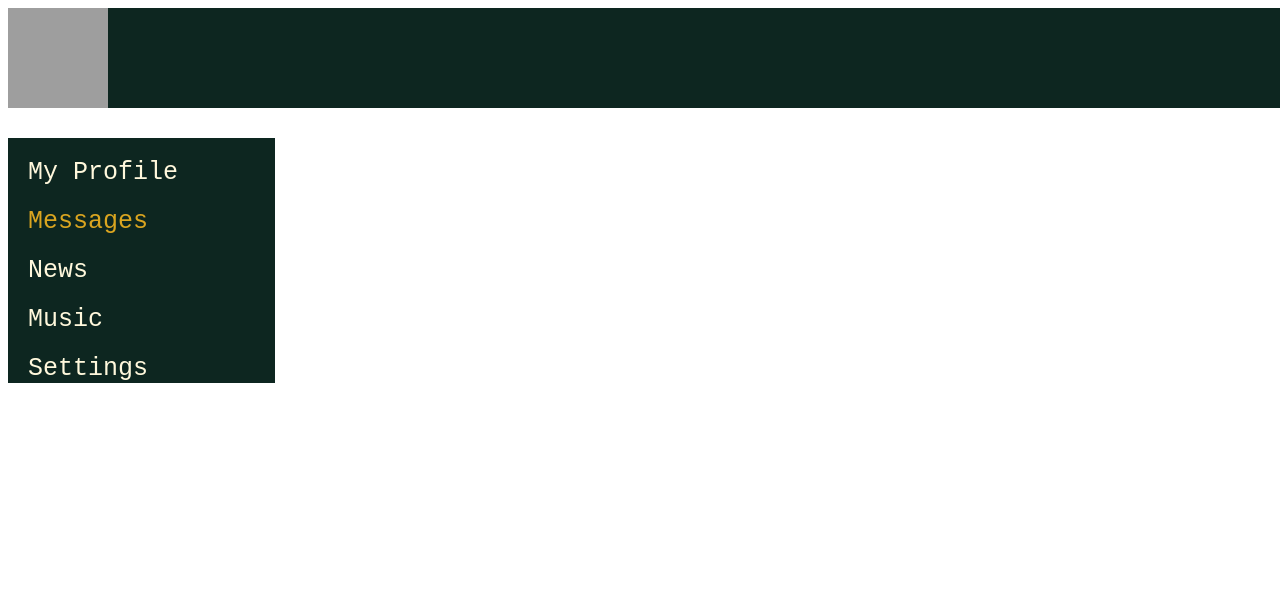
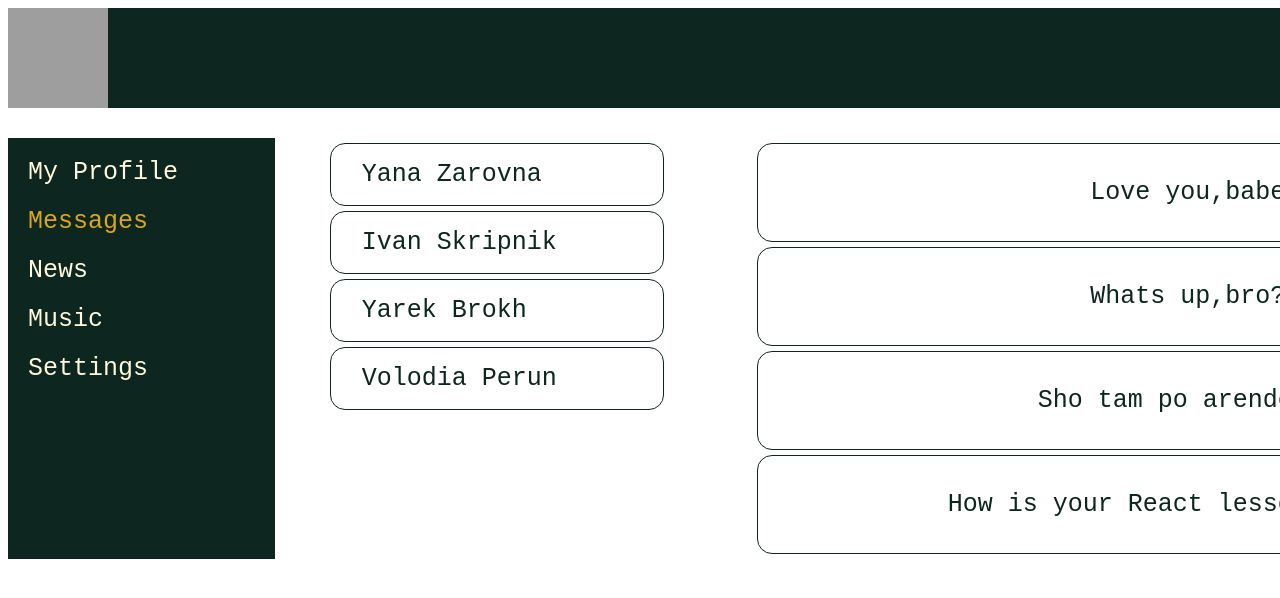
Before and after one commit to SergeyZarovniy/Snake_chat, a React (Create React App) app: page /messages in a window 1280 px wide. Shown: the top 598 px of the page. Built offline with nearby package versions, Linux system fonts and the light colour scheme; grey boxes are pictures that could not be loaded.

Commit message:
Working with map

```diff
--- a/src/components/Dialogs/Dialogs.jsx
+++ b/src/components/Dialogs/Dialogs.jsx
@@ -1,15 +1,17 @@
 import React from "react";
 import s from "./Dialogs.module.css";
-import { NavLink } from 'react-router-dom';
-
+import { NavLink } from "react-router-dom";
 
 const DialogItem = (props) => {
   let patch = "/messages/" + props.id;
   return (
     <div className={s.userName}>
-          <NavLink className={s.links} to={patch}> {props.name} </NavLink>
+      <NavLink className={s.links} to={patch}>
+        {" "}
+        {props.name}{" "}
+      </NavLink>
     </div>
-  )
+  );
 };
 
 const MessageItem = (props) => {
@@ -17,39 +19,33 @@ const MessageItem = (props) => {
     <div className={s.userDialog}>
       <p>{props.message}</p>
     </div>
-  )
+  );
 };
 
-let dialogData = [
-  {id:1, name: 'Yana Zarovna'},
-  {id:2, name: 'Ivan Skripnik'},
-  {id:3, name: 'Yarek Brokh'},
-  {id:4, name: 'Volodia Perun'}
+let dialogs = [
+  { id: 1, name: "Yana Zarovna" },
+  { id: 2, name: "Ivan Skripnik" },
+  { id: 3, name: "Yarek Brokh" },
+  { id: 4, name: "Volodia Perun" },
 ];
 
-let messageData = [
-  {id:1, message: 'Love you,babe'},
-  {id:2, message: 'Whats up,bro?'},
-  {id:3, message: 'Sho tam po arende???'},
-  {id:4, message: 'How is your React lessons going?'}
+let messages = [
+  { id: 1, message: "Love you,babe" },
+  { id: 2, message: "Whats up,bro?" },
+  { id: 3, message: "Sho tam po arende???" },
+  { id: 4, message: "How is your React lessons going?" },
 ];
+
+let dialogsElement = dialogs.map((d) => <DialogItem name={d.name} id={d.id} />);
+
+let messagesElement = messages.map((m) => <MessageItem message={m.message} />);
 
 const Dialogs = () => {
   return (
     <div className={s.dialogs}>
-    {/* //   <div className={s.userArea}>
-    //     <DialogItem name = {dialogData[0].name} id = {dialogData[0].id}/>
-    //     <DialogItem name = {dialogData[1].name} id = {dialogData[1].id}/>
-    //     <DialogItem name = {dialogData[2].name} id = {dialogData[2].id}/>
-    //     <DialogItem name = {dialogData[3].name} id = {dialogData[3].id}/>
-    //   </div> */}
+      <div className={s.userArea}>{dialogsElement}</div>
 
-      {/* <div className={s.dialogArea}>
-        <MessageItem message = {messageData[0].message}/>
-        <MessageItem message = {messageData[1].message}/>
-        <MessageItem message = {messageData[2].message}/>
-        <MessageItem message = {messageData[3].message}/>
-      </div> */}
+      <div className={s.dialogArea}>{messagesElement}</div>
     </div>
   );
 };
```
Lines whose indentation alone changed are shown as unchanged.
